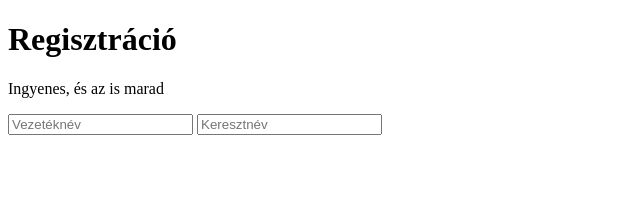
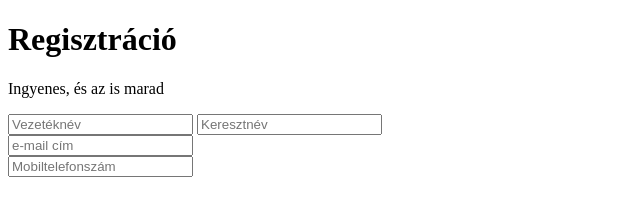
Before and after one commit to Csattila123/Regisztracio, a plain HTML site: page index.html in a window 1280 px wide. Shown: the whole page, without its empty margins (0-640 px from the left). Drawn offline with Linux system fonts and the light colour scheme.

Commit message:
Még több input

```diff
--- a/index.html
+++ b/index.html
@@ -10,7 +10,9 @@
     <h1>Regisztráció</h1>
     <p>Ingyenes, és az is marad</p>
     <input type="text" placeholder="Vezetéknév">
-    <input type="text" placeholder="Keresztnév">
+    <input type="text" placeholder="Keresztnév"> <br>
+    <input type="text" placeholder="e-mail cím"> <br>
+    <input type="number" placeholder="Mobiltelefonszám">
 
 </body>
 </html>
```
